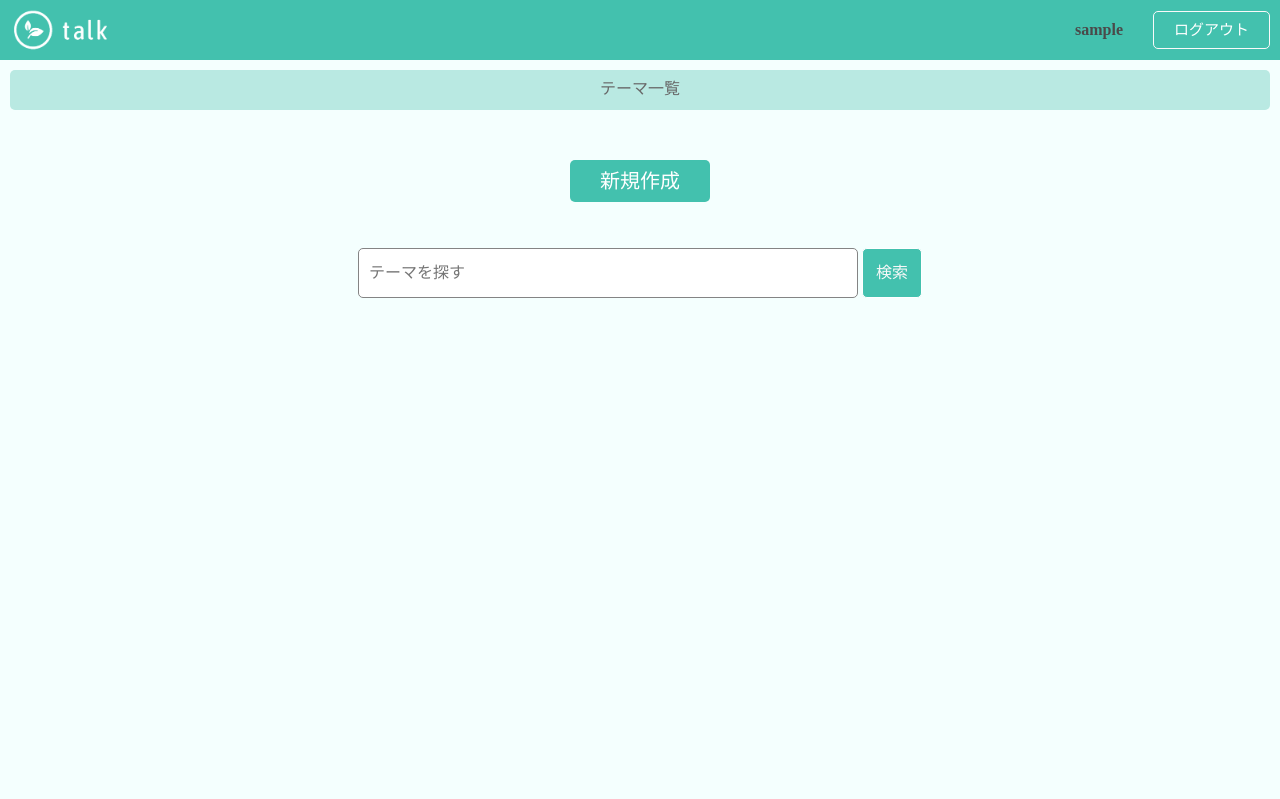
After one commit to Jhonx298/talk, a Rails app: page /themes/search in a window 1280 px wide. The commit adds this page. Shown: the top 799 px of the page. Run offline with Rails 7, Linux system fonts and the light colour scheme; the visitor is signed in with stand-in values (Sample User, id 1); data that the repository does not hold is empty; style sheets or scripts are compiled from the project's sources.

Commit message:
検索機能の実装

```diff
--- a/app/assets/stylesheets/messages.scss
+++ b/app/assets/stylesheets/messages.scss
@@ -37,18 +37,6 @@ div {
 
 .nav_left {
   display: flex;
-}
-
-.search-input {
-  border: 1px solid rgb(132, 132, 132);
-  height: 30px;
-}
-
-.search-btn {
-  border: 1px solid #8f8f8f;
-  color: #4a4a4a;
-  height: 30px;
-  border-radius: 5px;
 }
 
 .logo {
@@ -111,7 +99,7 @@ li {
   background-color: #b9e9e2;
   padding: 10px;
   border-radius: 5px;
-  margin-bottom: 15px;
+  margin-bottom: 20px;
 }
 
 .top-left_title {
@@ -151,11 +139,12 @@ li {
 
 .left_theme {
   padding: 20px 0;
+  font-size: 20px;
 }
 
 .left_theme a {
   text-decoration: none;
-  color: rgb(38, 38, 38);
+  color: rgb(91, 91, 91);
   margin-bottom: 30px;
 }
 
--- a/app/assets/stylesheets/themes.scss
+++ b/app/assets/stylesheets/themes.scss
@@ -15,7 +15,7 @@
   margin: 100px auto;
   padding: 40px;
   background-color: #ffffff;
-  border: 1px solid #6d9a93;
+  border: 1px solid #49d2bd;
   border-radius: 5px;
   box-sizing: border-box;
   position: absolute;
@@ -76,3 +76,27 @@
   padding-left: 20px;
   box-sizing: border-box;
 }
+
+.search-main {
+  display: flex;
+  justify-content: center;
+}
+
+.search-input {
+  border: 1px solid rgb(132, 132, 132);
+  height: 50px;
+  border-radius: 5px;
+  padding-left: 10px;
+  width: 500px;
+}
+
+.search-btn {
+  border: 1px solid #ffffff;
+  color: #f8f8f8;
+  background-color: #43c1ae;
+  height: 50px;
+  width: 60px;
+  border-radius: 5px;
+  margin-top: 20px;
+  margin-bottom: 20px;
+}
--- a/app/controllers/messages_controller.rb
+++ b/app/controllers/messages_controller.rb
@@ -4,6 +4,7 @@ class MessagesController < ApplicationController
     @theme = Theme.find(params[:theme_id])
     @message = Message.new
     @messages = @theme.messages.includes(:user)
+    @themes = Theme.search(params[:keyword])
   end
 
   def show
--- a/app/controllers/themes_controller.rb
+++ b/app/controllers/themes_controller.rb
@@ -18,6 +18,10 @@ class ThemesController < ApplicationController
     end
   end
 
+  def search
+    @themes = Theme.search(params[:keyword])
+  end
+
   private
   def root_params
     params.require(:theme).permit(:theme_name, :theme_content, user_ids: [])
--- a/app/models/theme.rb
+++ b/app/models/theme.rb
@@ -4,4 +4,12 @@ class Theme < ApplicationRecord
   has_many :messages
 
   validates :theme_name, presence: true
+
+  def self.search(search)
+    if search != ""
+      Theme.where('theme_name LIKE(?)', "%#{search}%")
+    else
+      Theme.all
+    end
+  end
 end
--- a/app/views/layouts/application.html.erb
+++ b/app/views/layouts/application.html.erb
@@ -15,10 +15,7 @@
     <div class="nav">
       <div class="nav_left">
         <%= link_to image_tag("talk2.png", class: :logo), root_path %>
-          <%= form_with(url: "", local: true, method: :get, class: "search-form") do |form| %>
-          <%= form.text_field :keyword, placeholder: "テーマを探す", class: "search-input" %>
-          <%= form.submit "検索", class: "search-btn" %>
-        <% end %>
+
       </div>
 
       <% if user_signed_in? %>
--- a/app/views/themes/sample.html.erb
+++ /dev/null
@@ -1 +0,0 @@
-サンプル
--- /dev/null
+++ b/app/views/themes/search.html.erb
@@ -0,0 +1,28 @@
+<div class="theme_wrapper">
+  <div class="new_left_bar">
+    <div class="top_left_bar">
+    <div class="top-left_title">テーマ一覧</div>
+    </div>
+
+    <div class="new_theme_form">
+      <div class="new_theme"><%= link_to "新規作成", new_theme_path %></div>
+    </div>
+
+    <div class="search-main">
+      <%= form_with(url: search_themes_path, local: true, method: :get, class: "search-form") do |form| %>
+        <%= form.text_field :keyword, placeholder: "テーマを探す", class: "search-input" %>
+        <%= form.submit "検索", class: "search-btn" %>
+      <% end %>
+    </div>
+
+    <div class="left_main_user">
+      <div class="left_user_form">
+        <% @themes.each do |theme| %>
+        <div class="left_theme">
+          <%= link_to theme.theme_name, theme_messages_path(theme) %>
+        </div>
+        <% end %>
+      </div>
+    </div>
+  </div>
+</div>
--- a/config/routes.rb
+++ b/config/routes.rb
@@ -4,5 +4,8 @@ Rails.application.routes.draw do
 
   resources :themes, only: [:new, :create] do
     resources :messages, only: [:index, :create]
+    collection do
+      get 'search'
+    end
   end
 end
```
Also changed, not shown: app/views/themes/index.html.erb (+7 -0 lines).
